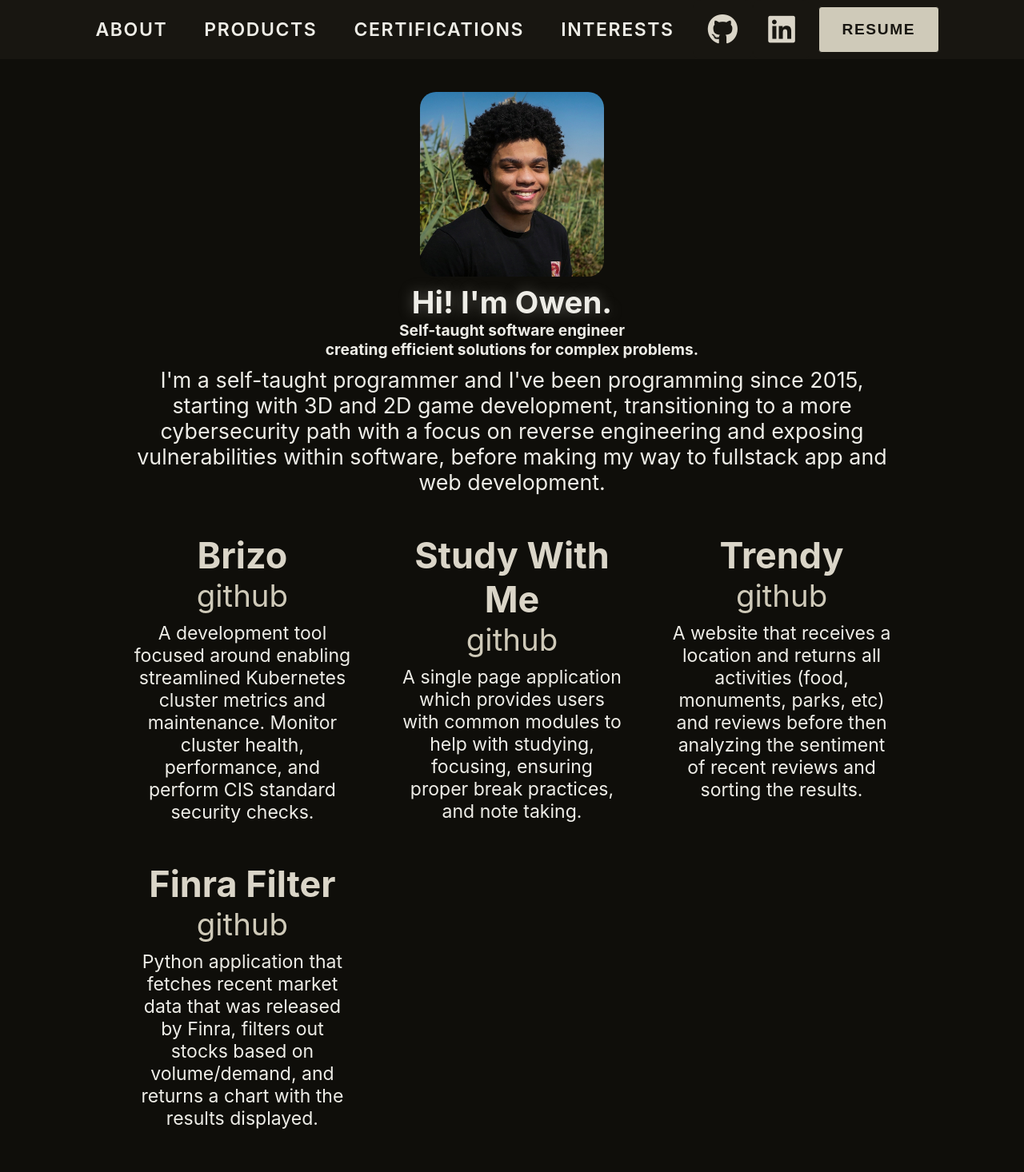
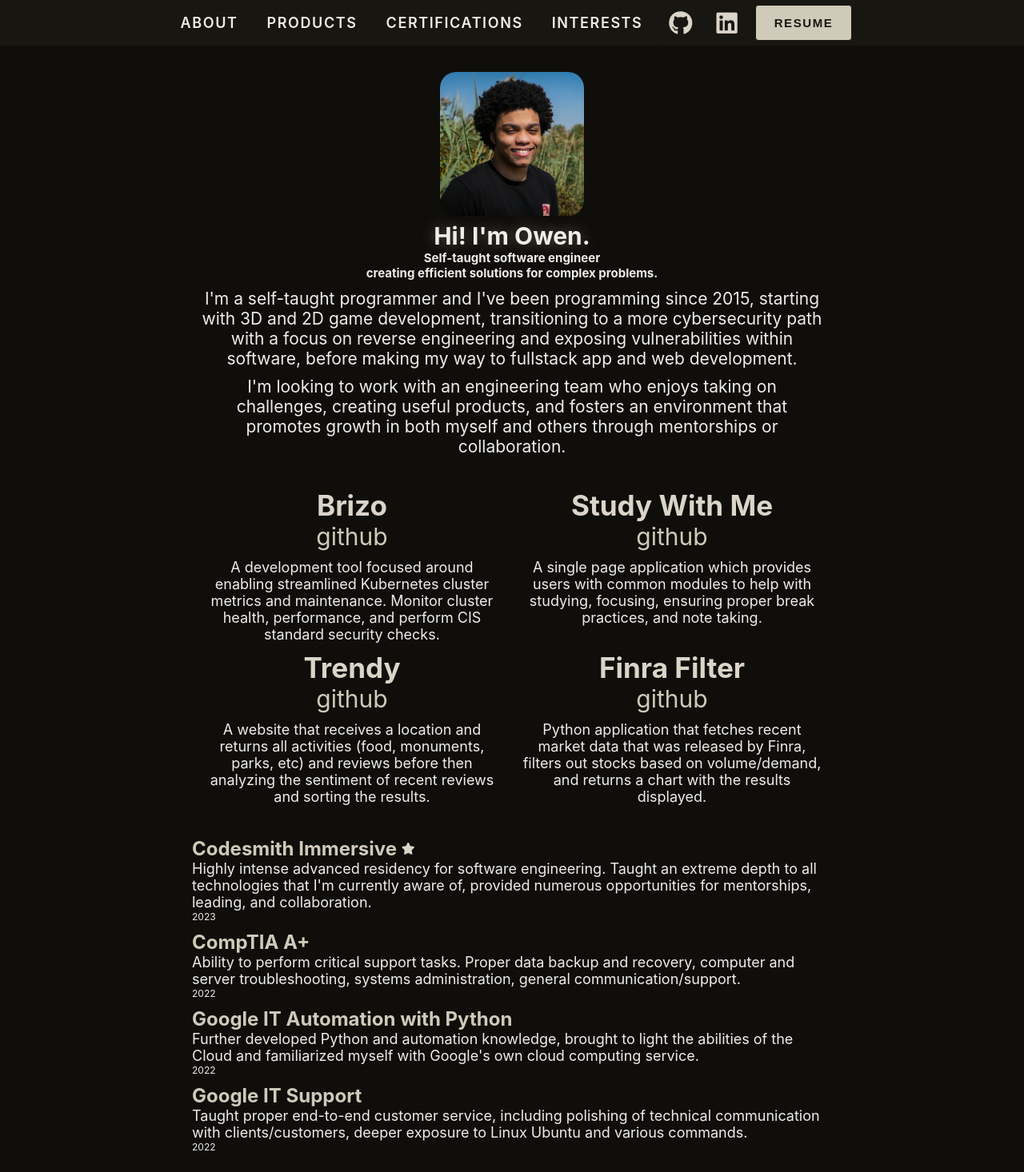
Before and after one commit to owenpa/portfolio2, a React (Create React App) app: page / in a window 1280 px wide. Shown: the top 1466 px of the page at 80% size. Built offline with nearby package versions, Linux system fonts and the light colour scheme.

Commit message:
previous additions to about.js and navbar.js

```diff
--- a/src/About.js
+++ b/src/About.js
@@ -7,6 +7,7 @@ function About() {
       <h2>Self-taught software engineer<br />
         creating efficient solutions for complex problems.</h2>
       <p>I'm a self-taught programmer and I've been programming since 2015, starting with 3D and 2D game development, transitioning to a more cybersecurity path with a focus on reverse engineering and exposing vulnerabilities within software, before making my way to fullstack app and web development.</p>
+      <p>I'm looking to work with an engineering team who enjoys taking on challenges, creating useful products, and fosters an environment that promotes growth in both myself and others through mentorships or collaboration.</p>
     </div>
   )
 }
--- a/src/Navbar.js
+++ b/src/Navbar.js
@@ -9,7 +9,7 @@ function Navbar() {
         <li><a className='navbar-link' href='#interests-container'>INTERESTS</a></li>
         <button className="faSocialButton" onClick={() => { window.open('https://github.com/owenpa', '_blank') }}><i class="fa-brands fa-github"></i></button>
         <button className="faSocialButton" onClick={() => { window.open('https://linkedin.com/in/owenghill/', '_blank') }}><i class="fa-brands fa-linkedin"></i></button>
-        <button className='resume-button' onClick={() => window.open('https://docs.google.com/document/d/1y8siLWwylxqYg4ZFt6g5Xq5KrVhmPg89xq_CSQ7XAfk/edit?usp=sharing', '_blank')}>RESUME</button>
+        <button className='resume-button' onClick={() => window.open('https://docs.google.com/document/d/1lP_JKz0WwfsQNhqwqt4dNq4dEYDS9OVYiHiyFei9tLE/edit?usp=sharing', '_blank')}>RESUME</button>
       </ul>
     </div>
   )
--- a/src/assets/index.scss
+++ b/src/assets/index.scss
@@ -23,9 +23,14 @@ body {
   font-size: 3vw;
 }
 
+.content-container {
+  justify-self: center;
+}
+
 #root {
   width: 100%;
   height: 100%;
+  display: grid;
 }
 
 @media (min-width: 0px) {
@@ -40,6 +45,22 @@ body {
   }
 }
 
+@media (max-width: 999px) {
+  body {font-size: 4vw !important; }
+  #navbar-container {
+    font-size: 3vw;
+  }
+}
+
+@media (min-width: 1000px) {
+  body {
+    font-size: 30px !important;
+  }
+  .content-container {
+    width: 800px;
+  }
+}
+
 //!  ------ NAVBAR
 
 #navbar-container {
@@ -48,7 +69,7 @@ body {
     list-style-type: none !important;
     position: fixed;
     top: 0;
-    width: 100%;
+    width: 100vw;
     margin: 0;
     padding: 0;
     display: flex;
@@ -65,14 +86,22 @@ body {
   .navbar-link {
     text-decoration: none;
     color: $textColor;
-    transition: 0.2s;
+    -webkit-transition: all 0.2s ease;
+    -moz-transition: all 0.2s ease;
+    -ms-transition: all 0.2s ease;
+    -o-transition: all 0.2s ease;
+    transition: all 0.2s ease;
     &:hover {
       font-weight: 800;
     }
   }
 
   button {
-    transition: 0.2s;
+    -webkit-transition: all 0.2s ease;
+    -moz-transition: all 0.2s ease;
+    -ms-transition: all 0.2s ease;
+    -o-transition: all 0.2s ease;
+    transition: all 0.2s ease;
     &:hover {
       opacity: 50%;
     }
@@ -139,22 +168,16 @@ p {
 
 //! ------- PRODUCT
 
-@media (min-width: 600px) {
-  #product-container { grid-template-columns: repeat(2, 1fr); }
-}
-
-@media (min-width: 1000px) {
-  #product-container { grid-template-columns: repeat(3, 1fr); }
-}
-
 #product-container {
   padding-bottom: 1em;
-  display: grid;
-  gap: 1em;
+  display: flex;
+  flex-wrap: wrap;
   margin: 0 auto;
+  justify-content: center;
 }
 
 .pbox {
+  width: 50%;
   h3 {
     color: $mainColor;
     margin: 0;
@@ -162,7 +185,11 @@ p {
   a {
     color: $btColor;
     text-decoration: none;
-    transition: 0.2s;
+    -webkit-transition: all 0.2s ease;
+    -moz-transition: all 0.2s ease;
+    -ms-transition: all 0.2s ease;
+    -o-transition: all 0.2s ease;
+    transition: all 0.2s ease;
     &:hover {
       font-weight: 500;
     }
@@ -184,7 +211,11 @@ p {
   a {
     color: $btColor;
     text-decoration: none;
-    transition: 0.2s;
+    -webkit-transition: all 0.2s ease;
+    -moz-transition: all 0.2s ease;
+    -ms-transition: all 0.2s ease;
+    -o-transition: all 0.2s ease;
+    transition: all 0.2s ease;
     &:hover {
       font-weight: 900;
     }
```
